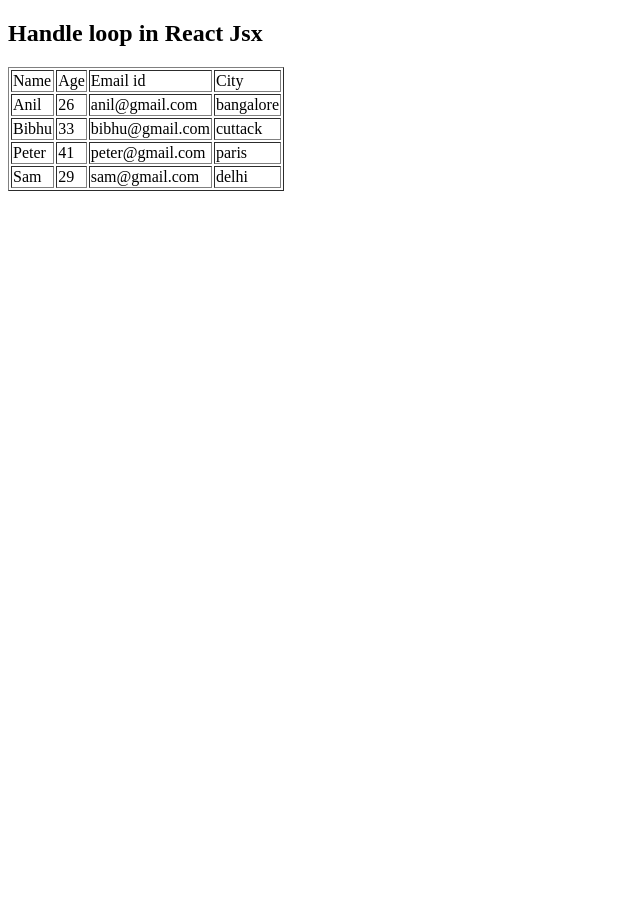
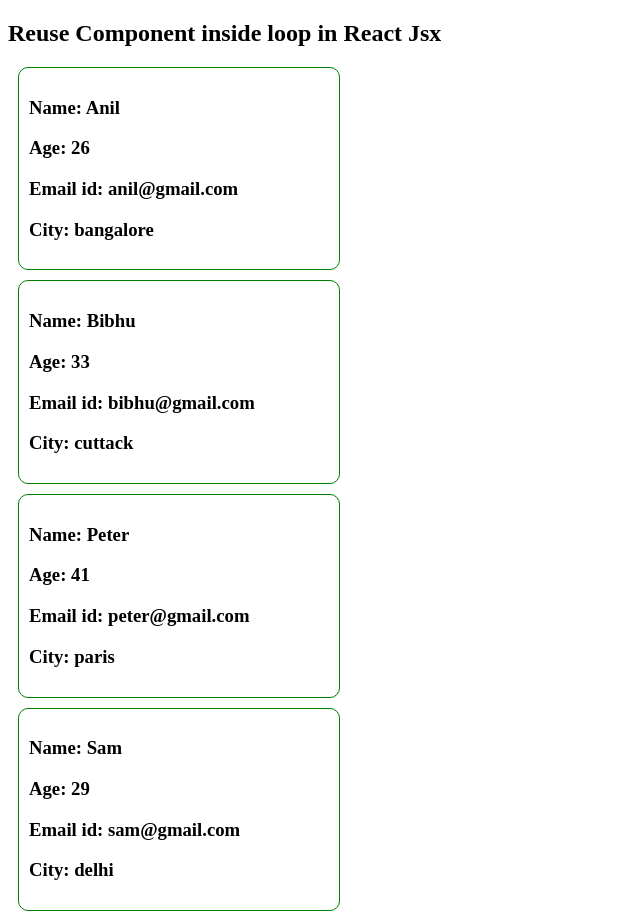
Before and after one commit to bibhusprasad/026_reactjs_tutorial_from_youtube, a React (Vite) app in the folder react-basic/: page / in a window 1280 px wide. Shown: the whole page, without its empty margins (0-640 px from the left). Before the commit the page ends 800 px from the top, so only its background shows below. Built offline with nearby package versions, Linux system fonts and the light colour scheme.

Commit message:
10. Reuse Component inside loop in React

```diff
--- a/react-basic/src/App.jsx
+++ b/react-basic/src/App.jsx
@@ -1,12 +1,12 @@
 
-import HandleLoop from "./HandleLoop"
+import ReuseComponent from "./ReuseComponent"
 
 function App() {
 
   return (
     <>
       <div>
-        <HandleLoop />
+        <ReuseComponent />
       </div>
     </>
   )
--- a/react-basic/src/HandleLoop.jsx
+++ b/react-basic/src/HandleLoop.jsx
@@ -1,7 +1,5 @@
 
 function HandleLoop() {
-
-  const userNames = ['Anil', 'Bibhu', 'Peter', 'Sam'];
 
   const userData = [
     {
--- /dev/null
+++ b/react-basic/src/ReuseComponent.jsx
@@ -0,0 +1,44 @@
+import User from "./ReuseUser";
+
+function ReuseComponent() {
+
+  const userData = [
+    {
+      name: 'Anil',
+      age: 26,
+      email: 'anil@gmail.com',
+      city: 'bangalore'
+    },
+    {
+      name: 'Bibhu',
+      age: 33,
+      email: 'bibhu@gmail.com',
+      city: 'cuttack'
+    },
+    {
+      name: 'Peter',
+      age: 41,
+      email: 'peter@gmail.com',
+      city: 'paris'
+    },
+    {
+      name: 'Sam',
+      age: 29,
+      email: 'sam@gmail.com',
+      city: 'delhi'
+    }
+  ];
+
+  return (
+    <div>
+      <h2>Reuse Component inside loop in React Jsx</h2>
+      {
+        userData.map(user => (
+          <User data={user} />
+        ))
+      }
+    </div>
+  )
+}
+
+export default ReuseComponent;
--- /dev/null
+++ b/react-basic/src/ReuseUser.jsx
@@ -0,0 +1,20 @@
+
+const User = ({ data }) => {
+  return (
+    <div style=
+      {{
+        border: "1px solid green",
+        padding: "10px",
+        margin: "10px",
+        width: "300px",
+        borderRadius: "10px"
+      }}>
+      <h3>Name: {data.name}</h3>
+      <h3>Age: {data.age}</h3>
+      <h3>Email id: {data.email}</h3>
+      <h3>City: {data.city}</h3>
+    </div>
+  )
+}
+
+export default User;
```
Also changed, not shown: 1 other file (tests, documents, lock files or other folders).
